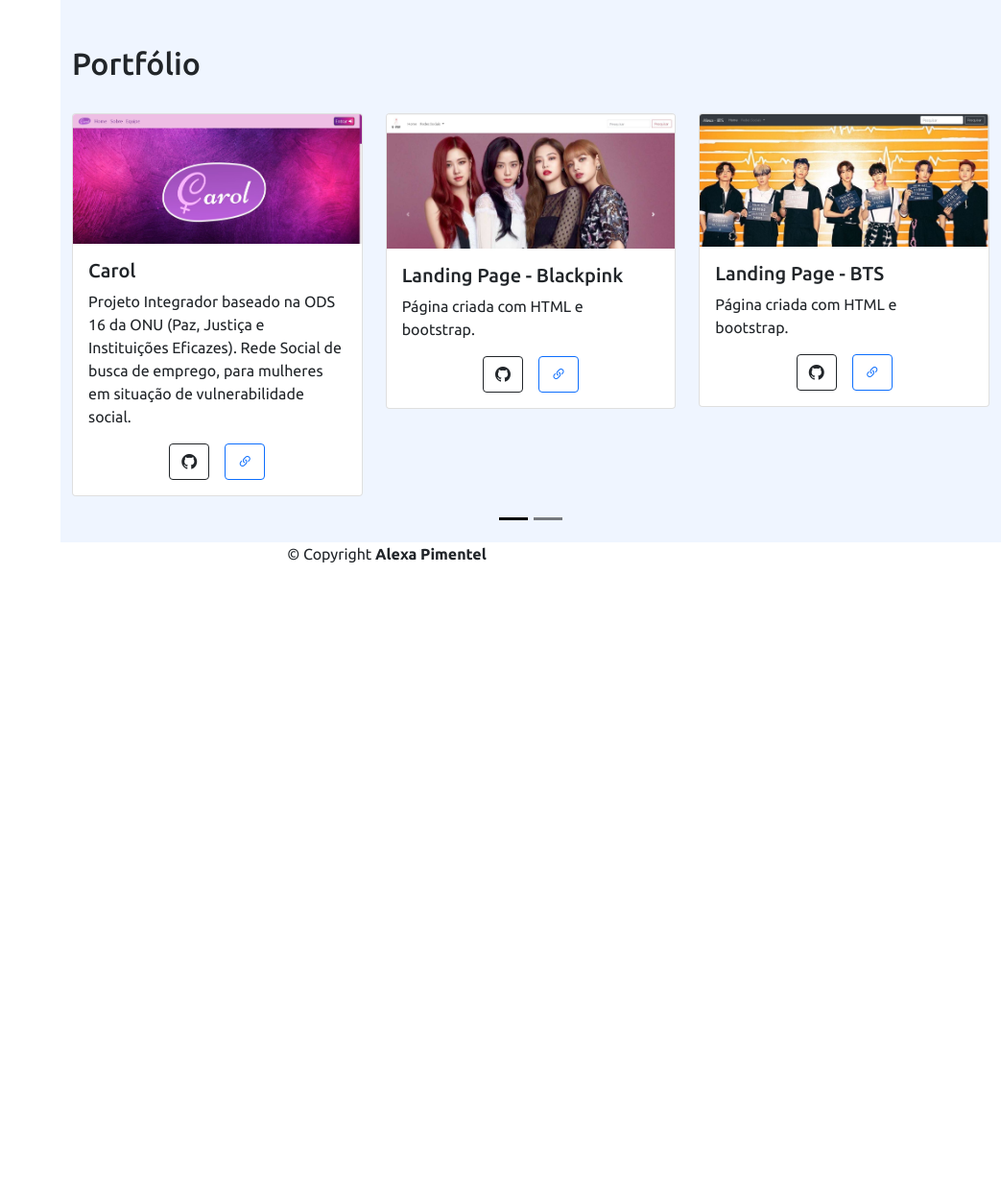
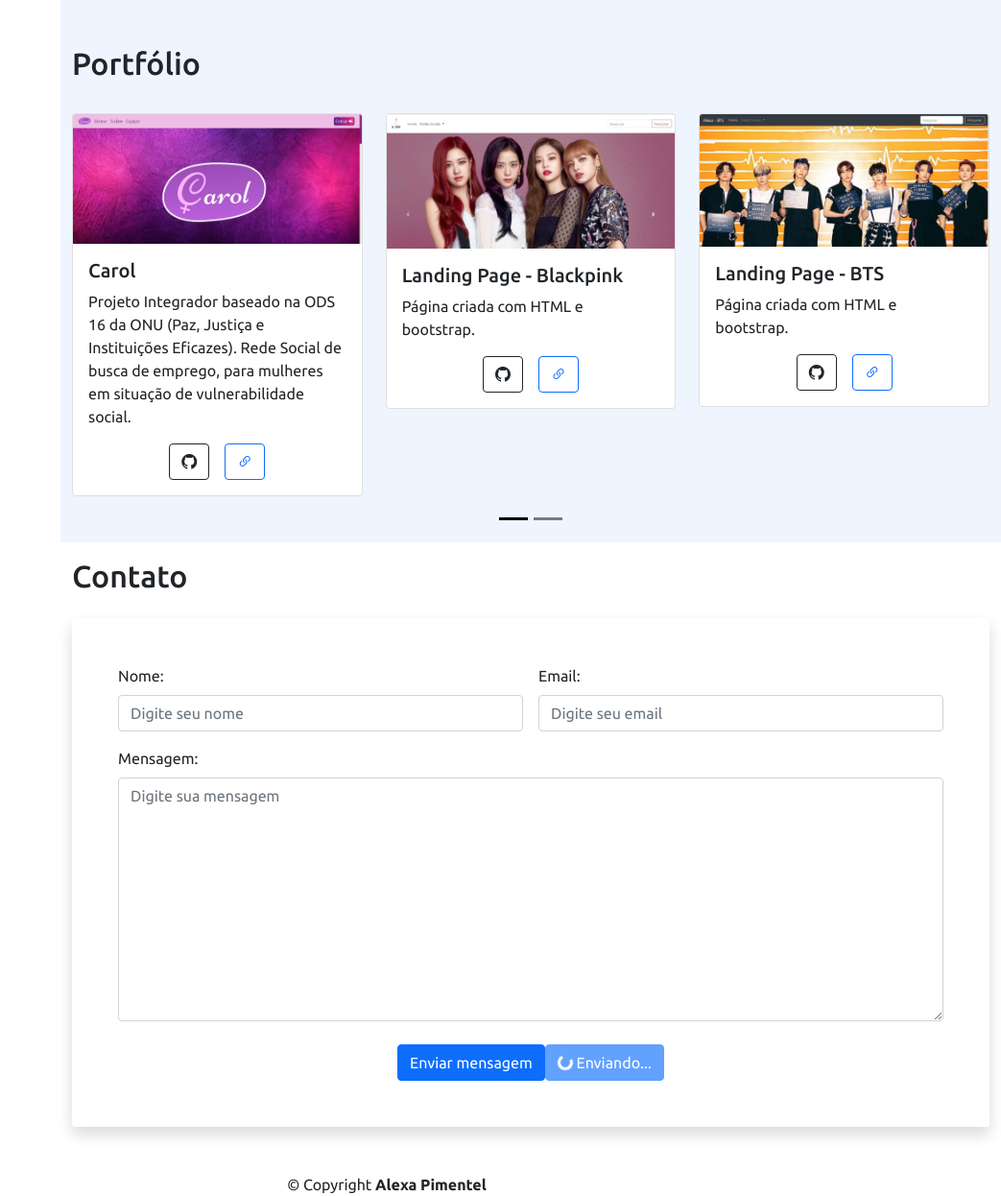
Before and after one commit to AlexaPim/portfolio, a Flask app: page / in a window 1280 px wide. Shown: the part 3257-4503 px from the top of the page at 96% size, without its empty margins (237-1280 px from the left). Before the commit the page ends 3843 px from the top, so only its background shows below. Run offline with Flask 2, Linux system fonts and the light colour scheme; some libraries are stand-ins or nearby versions; some web fonts are replaced.

Commit message:
add contato

```diff
--- a/templates/index.html
+++ b/templates/index.html
@@ -354,12 +354,12 @@
                                             <p class="card-text">Projeto Integrador baseado na ODS 16 da ONU (Paz,
                                                 Justiça e Instituições Eficazes). Rede Social de busca de emprego, para
                                                 mulheres em situação de vulnerabilidade social.</p>
-                                                <div class="d-flex justify-content-center">
-                                                    <a href="https://github.com/AlexaPim/frontend-Carol" target="_blank" class="btn btn-outline-dark me-3"><i
-                                                            class="bi bi-github"></i></a>
-                                                    <a href="https://proj-carol.netlify.app/#/home" target="_blank" class="btn btn-outline-primary"><i
-                                                            class="bi bi-link-45deg"></i></a>
-                                                </div>
+                                            <div class="d-flex justify-content-center">
+                                                <a href="https://github.com/AlexaPim/frontend-Carol" target="_blank"
+                                                    class="btn btn-outline-dark me-3"><i class="bi bi-github"></i></a>
+                                                <a href="https://proj-carol.netlify.app/#/home" target="_blank"
+                                                    class="btn btn-outline-primary"><i class="bi bi-link-45deg"></i></a>
+                                            </div>
                                         </div>
                                     </div>
                                 </div>
@@ -371,10 +371,10 @@
                                             <h5 class="card-title">Landing Page - Blackpink</h5>
                                             <p class="card-text">Página criada com HTML e bootstrap.</p>
                                             <div class="d-flex justify-content-center">
-                                                <a href="https://github.com/AlexaPim/bp-bootstrap" target="_blank" class="btn btn-outline-dark me-3"><i
-                                                        class="bi bi-github"></i></a>
-                                                <a href="alexapim.github.io/bp-bootstrap/" target="_blank" class="btn btn-outline-primary"><i
-                                                        class="bi bi-link-45deg"></i></a>
+                                                <a href="https://github.com/AlexaPim/bp-bootstrap" target="_blank"
+                                                    class="btn btn-outline-dark me-3"><i class="bi bi-github"></i></a>
+                                                <a href="alexapim.github.io/bp-bootstrap/" target="_blank"
+                                                    class="btn btn-outline-primary"><i class="bi bi-link-45deg"></i></a>
                                             </div>
                                         </div>
                                     </div>
@@ -387,10 +387,10 @@
                                             <h5 class="card-title">Landing Page - BTS</h5>
                                             <p class="card-text">Página criada com HTML e bootstrap.</p>
                                             <div class="d-flex justify-content-center">
-                                                <a href="https://github.com/AlexaPim/bootstrap" target="_blank" class="btn btn-outline-dark me-3"><i
-                                                        class="bi bi-github"></i></a>
-                                                <a href="alexapim.github.io/bootstrap/" target="_blank" class="btn btn-outline-primary"><i
-                                                        class="bi bi-link-45deg"></i></a>
+                                                <a href="https://github.com/AlexaPim/bootstrap" target="_blank"
+                                                    class="btn btn-outline-dark me-3"><i class="bi bi-github"></i></a>
+                                                <a href="alexapim.github.io/bootstrap/" target="_blank"
+                                                    class="btn btn-outline-primary"><i class="bi bi-link-45deg"></i></a>
                                             </div>
                                         </div>
                                     </div>
@@ -410,10 +410,10 @@
                                             <p class="card-text">Projeto criado durante a formação de Iniciante em
                                                 Desenvolvimento Web na Fly Educação.</p>
                                             <div class="d-flex justify-content-center">
-                                                <a href="https://github.com/AlexaPim/acolhe-elas" target='_blank' class="btn btn-outline-dark me-3"><i
-                                                        class="bi bi-github"></i></a>
-                                                <a href="alexapim.github.io/acolhe-elas/" target='_blank' class="btn btn-outline-primary"><i
-                                                        class="bi bi-link-45deg"></i></a>
+                                                <a href="https://github.com/AlexaPim/acolhe-elas" target='_blank'
+                                                    class="btn btn-outline-dark me-3"><i class="bi bi-github"></i></a>
+                                                <a href="alexapim.github.io/acolhe-elas/" target='_blank'
+                                                    class="btn btn-outline-primary"><i class="bi bi-link-45deg"></i></a>
                                             </div>
 
                                         </div>
@@ -451,6 +451,53 @@
         <!-- Contato -->
         <section id="contato">
 
+            <div class="container mb-5">
+                <h2 class="pt-3 pb-3">Contato</h2>
+
+                <div class="row">
+
+                    <div class="col-md-12 mt-5 mt-md-0">
+                        <div class="card p-5 h-100 shadow border-0" data-anime="left">
+
+                            <form class="row g-3" action='/send' method="POST">
+                                <div class="col-md-6">
+                                    <label for="nome" class="form-label">Nome:</label>
+                                    <input type="text" class="form-control" id="nome" name='nome'
+                                        placeholder='Digite seu nome' required>
+                                </div>
+                                <div class="col-md-6">
+                                    <label for="email" class="form-label">Email:</label>
+                                    <input type="email" class="form-control" id="email" name='email'
+                                        placeholder='Digite seu email' required>
+                                </div>
+
+                                <div class="col-12">
+                                    <label for="mensagem" class="form-label">Mensagem:</label>
+                                    <textarea type="text" class="form-control" id="mensagem" name='mensagem' rows="10"
+                                        placeholder="Digite sua mensagem" required></textarea>
+                                </div>
+
+
+                                <div class="col-12 d-flex justify-content-center mt-4">
+                                    <button id='btn-enviar' type="submit" class="btn btn-primary">Enviar
+                                        mensagem</button>
+
+                                    <button id='btn-enviar-loader' class="btn btn-primary" type="button" disabled>
+                                        <span class="spinner-border spinner-border-sm" role="status"
+                                            aria-hidden="true"></span>
+                                        Enviando...
+                                    </button>
+                                </div>
+                            </form>
+
+                        </div>
+                    </div>
+
+
+                </div>
+
+            </div>
+
         </section>
         <!-- /Contato -->
 
```
Also changed, not shown: static/style.css (line endings or trailing spaces).
